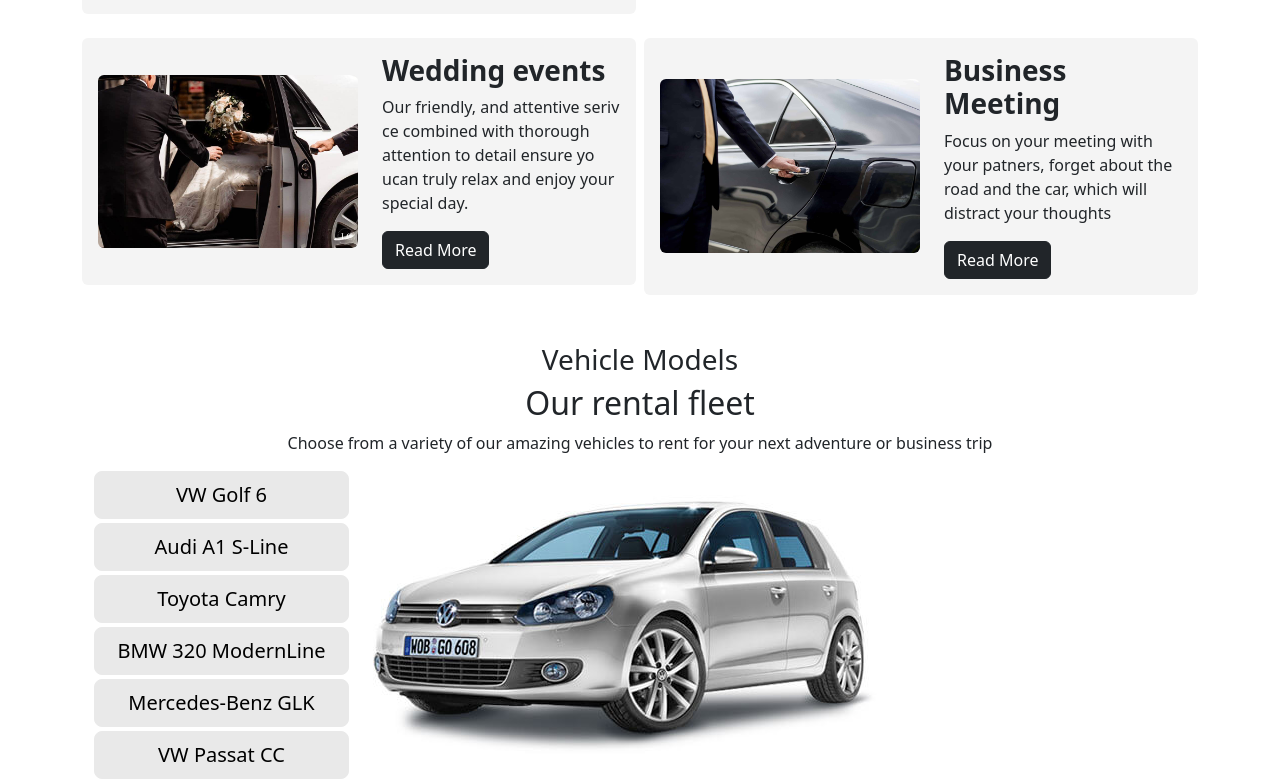
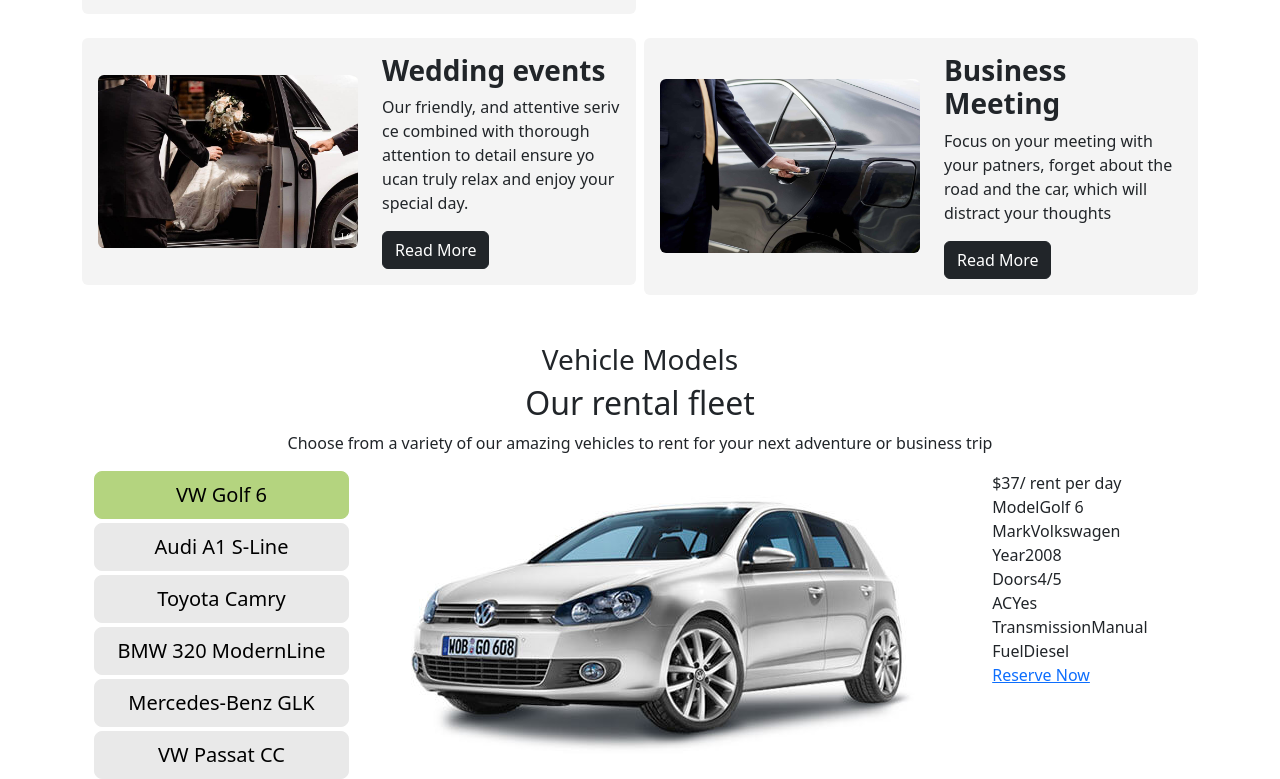
Before and after one commit to Teslax33/limo, a React (Vite) app: page / in a window 1280 px wide. Shown: the part 1186-1965 px from the top of the page. Built offline with nearby package versions, Linux system fonts and the light colour scheme.

Commit message:
Update carPick

```diff
--- a/src/components/carPick/PickCar.jsx
+++ b/src/components/carPick/PickCar.jsx
@@ -1,16 +1,18 @@
+import { useState } from "react";
 import { Col, Row } from "react-bootstrap";
 import Button from "react-bootstrap/esm/Button";
 import Container from "react-bootstrap/esm/Container";
+import { CAR_DATA } from "./CarData";
 import PickCarBox from "./PickCarBox";
-import { CAR_DATA } from "./CarData";
-import { useState } from "react";
+// import './PickCar.css';
 
 const PickCar = () => {
   const [index, setIndex] = useState(0);
 
   function handleClick(e) {
-    const value = e.target.value;
+    const value = parseInt(e.target.value, 10);
     setIndex(value);
+    // console.log(index);
   }
 
   return (
@@ -32,7 +34,7 @@
                 <div className="car-pick-box d-flex flex-column gap-1 w-100">
                   <Button
                     size="lg"
-                    className="pick-btn"
+                    className={`pick-btn ${index === 0 ? 'active' : ""} `}
                     value={0}
                     onClick={handleClick}
                   >
@@ -40,7 +42,7 @@
                   </Button>
                   <Button
                     size="lg"
-                    className="pick-btn"
+                    className={`pick-btn ${index === 1 ? 'active' : ""} `}
                     value={1}
                     onClick={handleClick}
                   >
@@ -48,7 +50,7 @@
                   </Button>
                   <Button
                     size="lg"
-                    className="pick-btn"
+                    className={`pick-btn ${index === 2 ? 'active' : ""} `}
                     value={2}
                     onClick={handleClick}
                   >
@@ -56,7 +58,7 @@
                   </Button>
                   <Button
                     size="lg"
-                    className="pick-btn"
+                    className={`pick-btn  ${index === 3 ? 'active' : ""}`}
                     value={3}
                     onClick={handleClick}
                   >
@@ -64,7 +66,7 @@
                   </Button>
                   <Button
                     size="lg"
-                    className="pick-btn"
+                    className={`pick-btn  ${index === 4 ? 'active' : ""}`}
                     value={4}
                     onClick={handleClick}
                   >
@@ -72,7 +74,7 @@
                   </Button>
                   <Button
                     size="lg"
-                    className="pick-btn"
+                    className={`pick-btn  ${index === 5 ? 'active' : ""}`}
                     value={5}
                     onClick={handleClick}
                   >
@@ -81,7 +83,7 @@
                 </div>
               </Col>
               <Col>
-                <PickCarBox data={CAR_DATA[index]} id={index} />
+                <PickCarBox data={CAR_DATA[index]} />
               </Col>
             </Row>
           </Container>
--- a/src/components/carPick/PickCarBox.jsx
+++ b/src/components/carPick/PickCarBox.jsx
@@ -1,10 +1,63 @@
+const PickCarBox = ({ data }) => {
+  return (
+    <>
+      {data.map((car, id) => {
+        return (
+          <div key={id} className="car-box d-flex justify-content-around">
+            <div className="pick-car">
+              <img src={car.img} alt={car.name} />
+            </div>
 
-const PickCarBox = ({data, id}) => {
-  return (
-    <div>
-    <img src={data[0].img} alt={data[0].name} />
-    </div>
-  )
-}
+            <div className="pick-description">
+              <div className="pick-description-price">
+                <span>${car.price}</span>/ rent per day
+              </div>
+              <div className="pick-description-table">
+                <div className="pick-description-table-col">
+                  <span>Model</span>
+                  <span>{car.model}</span>
+                </div>
 
-export default PickCarBox
+                <div className="pick-description-table-col">
+                  <span>Mark</span>
+                  <span>{car.mark}</span>
+                </div>
+
+                <div className="pick-description-table-col">
+                  <span>Year</span>
+                  <span>{car.year}</span>
+                </div>
+
+                <div className="pick-description-table-col">
+                  <span>Doors</span>
+                  <span>{car.doors}</span>
+                </div>
+
+                <div className="pick-description-table-col">
+                  <span>AC</span>
+                  <span>{car.air}</span>
+                </div>
+
+                <div className="pick-description-table-col">
+                  <span>Transmission</span>
+                  <span>{car.transmission}</span>
+                </div>
+
+                <div className="pick-description-table-col">
+                  <span>Fuel</span>
+                  <span>{car.fuel}</span>
+                </div>
+              </div>
+              {/* btn cta */}
+              <a className="cta-btn" href="#booking-section">
+                Reserve Now
+              </a>
+            </div>
+          </div>
+        );
+      })}
+    </>
+  );
+};
+
+export default PickCarBox;
--- a/src/index.css
+++ b/src/index.css
@@ -1,11 +1,17 @@
+/* carPick */
 .pick-btn{
     background-color: #e9e9e9;
     border: 1px solid #e9e9e9;
     color: black;
 }
-
-.pick-btn:hover {
+.btn-check:checked+.btn, .btn.active, .btn.show, .btn:first-child:active, :not(.btn-check)+.btn:active {
     background-color: #b4d47f;
     color: black;
     border: 1px solid #b4d47f;
 }
+
+.pick-btn:hover {
+    background-color: #b4d47f;
+    border: 1px solid #b4d47f;
+    color: black;
+}
```
